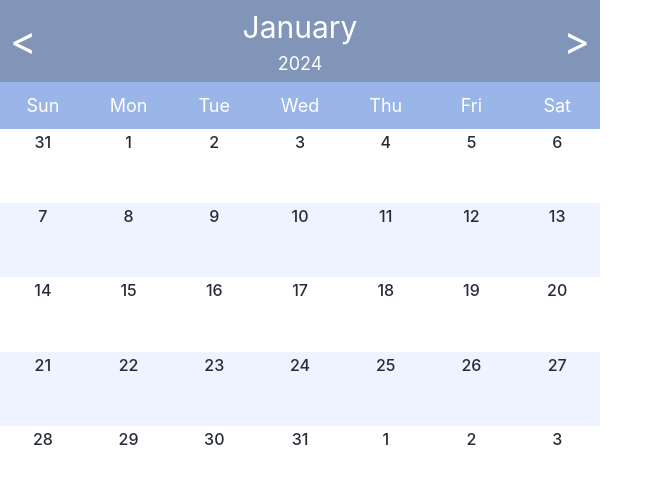
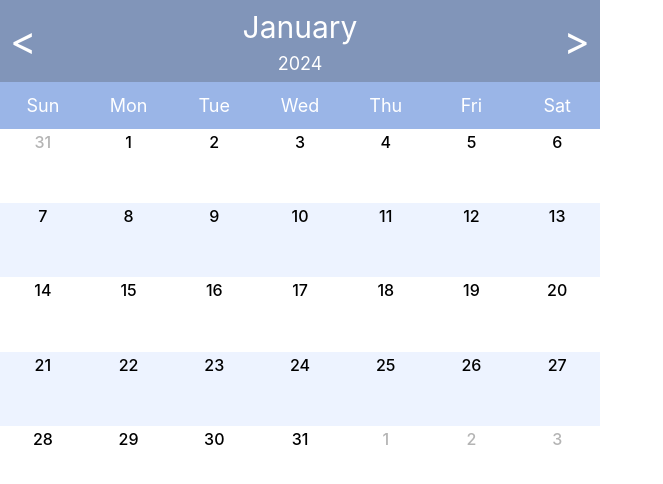
Before and after one commit to BonjunK00/my-chrome-app, a React (Create React App) app: page / in a window 1280 px wide. Shown: the top 484 px of the page, without its empty margins (0-663 px from the left). Built offline with nearby package versions, Linux system fonts and the light colour scheme; what react-indexed-db-hook would draw is missing.

Commit message:
다른 달 색처리

```diff
--- a/src/pages/Calendar.tsx
+++ b/src/pages/Calendar.tsx
@@ -59,10 +59,6 @@ export const Calendar = () => {
     setSelectedDate({ year: selectedDate.year, month: selectedDate.month + 1, date: 1 })
   }
 
-  const handleClickDate = (dateObject: DateObject) => () => {
-    setSelectedDate(dateObject)
-  }
-
   useEffect(() => {
     updateWeekRows(selectedDate.year, selectedDate.month)
   }, [selectedDate])
@@ -92,7 +88,8 @@ export const Calendar = () => {
                 key={`${rowIndex}_${columnIndex}`}
                 dateObject={dateObject}
                 isSelected={isEqualsDate(selectedDate, dateObject)}
-                onClickDate={handleClickDate}
+                isOtherMonth={dateObject.month !== selectedDate.month}
+                onClickDate={setSelectedDate}
               />
             ))}
           </div>
--- a/src/pages/CalendarDate.tsx
+++ b/src/pages/CalendarDate.tsx
@@ -1,26 +1,31 @@
 import { Modal } from '../components/Modal'
 import { useModal } from '../hooks/useModal'
+import { cn } from '../utils/cn'
 import { DateObject, getEnglishWeekday } from '../utils/date'
 
 type Props = {
   dateObject: DateObject
   isSelected?: boolean
+  isOtherMonth?: boolean
   onClickDate: (dateObject: DateObject) => void
 }
 
-export const CalendarDate = ({ dateObject, isSelected = false, onClickDate }: Props) => {
+export const CalendarDate = ({ dateObject, isSelected = false, isOtherMonth = false, onClickDate }: Props) => {
   const { isOpen, openModal, closeModal } = useModal()
 
-  const handleClickDate = (dateObject: DateObject) => () => {
+  const handleClickDate = () => {
     onClickDate(dateObject)
     openModal()
   }
   return (
     <>
       <button
-        className="flex flex-1 hover:bg-[#E3E9F6] justify-center text-[16px] p-[1px] text-[#262C37] font-medium"
+        className={cn(
+          'flex flex-1 hover:bg-[#E3E9F6] justify-center text-[16px] p-[1px] font-medium',
+          isOtherMonth ? 'text-[#B4B4B4]' : 'text-black',
+        )}
         aria-selected={isSelected}
-        onClick={handleClickDate(dateObject)}
+        onClick={handleClickDate}
       >
         <div>{dateObject.date}</div>
       </button>
```
